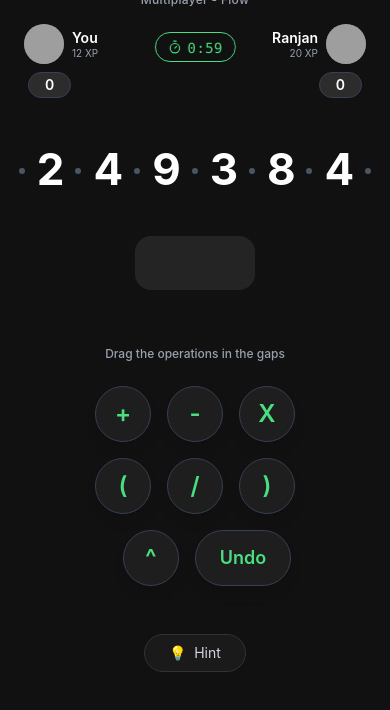
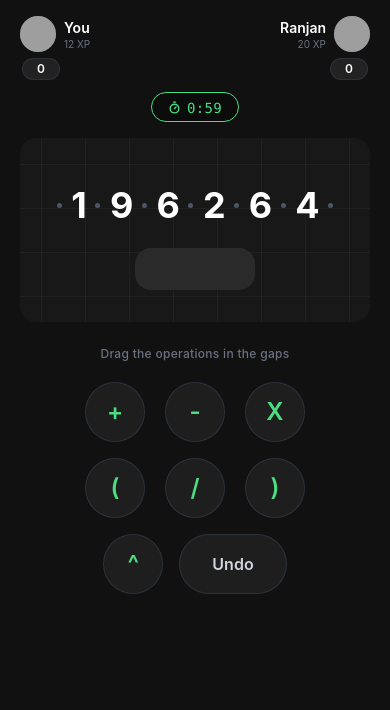
Before and after one commit to somnath-07/Hectoclash-Matiks, a React (Vite) app: page / in a window 390 px wide. Shown: the top 710 px of the page. Built offline with nearby package versions, Linux system fonts and the light colour scheme; grey boxes are pictures that could not be loaded.

Commit message:
feat: rebuild drag UI to match reference - grid card, compact layout, mobile-first

```diff
--- a/src/App.jsx
+++ b/src/App.jsx
@@ -1,12 +1,12 @@
 import React, { useState, useEffect } from 'react';
-import { DndContext, DragOverlay, useSensor, useSensors, PointerSensor } from '@dnd-kit/core';
+import { DndContext, DragOverlay, useSensor, useSensors, PointerSensor, TouchSensor } from '@dnd-kit/core';
 import { evaluate } from 'mathjs';
 import TopBar from './components/TopBar';
 import GameBoard from './components/GameBoard';
 import OperatorDock, { DraggableOperator } from './components/OperatorDock';
 
 function App() {
-  const [digits] = useState([2, 4, 9, 3, 8, 4]);
+  const [digits] = useState([1, 9, 6, 2, 6, 4]);
   // gaps is an array of 7 arrays. Each holds { id, type }
   const [gaps, setGaps] = useState(Array.from({ length: 7 }, () => []));
   const [history, setHistory] = useState([]); // Array of { gapIndex, opId }
@@ -17,6 +17,9 @@ function App() {
   const sensors = useSensors(
     useSensor(PointerSensor, {
       activationConstraint: { distance: 5 },
+    }),
+    useSensor(TouchSensor, {
+      activationConstraint: { delay: 100, tolerance: 5 },
     })
   );
 
@@ -32,9 +35,6 @@ function App() {
         expr += gaps[i+1].map(op => op.type.replace('X', '*')).join('');
     }
 
-    const baselineStr = digits.join('');
-    // Prevent evaluating the baseline string since it's just the numbers combined unless they used an operator
-
     let isDefault = true;
     for(let i=0; i< gaps.length; i++){
       if(gaps[i].length > 0) { isDefault = false; break; }
@@ -47,11 +47,8 @@ function App() {
 
     try {
       const res = evaluate(expr);
-      // Math.js can return floating point or exactly 100
       if (typeof res === 'number' && !isNaN(res)) {
-        // limit decimals just in case
         let finalRes = Number(res.toFixed(4));
-        // Remove trailing .0000
         if (finalRes === Math.floor(finalRes)) finalRes = Math.floor(finalRes);
 
         setCurrentResult(finalRes);
@@ -60,17 +57,16 @@ function App() {
           setHasWon(true);
         }
       } else {
-        setCurrentResult(null); // Invalid or infinity
+        setCurrentResult(null);
       }
     } catch (e) {
-      // Syntax errors expected during mid-typing like "24 - "
       setCurrentResult(null);
     }
 
   }, [gaps, digits, hasWon]);
 
   const handleDragStart = (event) => {
-    if (hasWon) return; // Freeze game if won
+    if (hasWon) return;
     setActiveDragOp(event.active.data.current?.type);
   };
 
@@ -118,32 +114,19 @@ function App() {
       onDragStart={handleDragStart}
       onDragEnd={handleDragEnd}
     >
-      <div className="min-h-screen bg-[var(--color-hectoc-bg)] text-white font-sans flex flex-col items-center select-none">
-        <div className="fixed inset-0 pointer-events-none bg-grid-pattern opacity-[0.15]"></div>
-
-        <div className="relative z-10 w-full max-w-md h-screen flex flex-col pt-6 pb-8 px-6 overflow-hidden">
+      <div className="min-h-screen min-h-[100dvh] bg-[var(--color-hectoc-bg)] text-white font-sans flex flex-col items-center select-none">
+        <div className="relative z-10 w-full max-w-md h-screen h-[100dvh] flex flex-col pt-4 pb-6 px-5 overflow-hidden">
           <TopBar />
 
           <GameBoard
             digits={digits}
             gaps={gaps}
             onRemoveOperator={removeOperator}
+            currentResult={currentResult}
           />
-
-          {/* Live Feed Result */}
-          <div className="mt-8 mb-2 flex justify-center h-[54px]">
-            {currentResult !== null ? (
-              <div className="text-2xl font-bold bg-[#333] px-10 py-3 rounded-2xl shadow-inner text-white transition-all transform scale-100">
-                {currentResult}
-              </div>
-            ) : (
-              <div className="w-[120px] h-full bg-[#333] rounded-2xl opacity-60"></div>
-            )}
-          </div>
 
           <OperatorDock
             onUndo={handleUndo}
-            onHint={() => alert('Try combining 4 and 9 first!')}
           />
 
           {hasWon && (
@@ -155,7 +138,7 @@ function App() {
                 </p>
                 <button
                   onClick={() => window.location.reload()}
-                  className="px-8 py-3 bg-[var(--color-hectoc-green)] text-black font-bold rounded-full hover:bg-green-400 transition-colors"
+                  className="px-8 py-3 bg-[var(--color-hectoc-green)] text-black font-bold rounded-full hover:bg-green-400 transition-colors touch-manipulation"
                 >
                   Play Again
                 </button>
--- a/src/components/GameBoard.jsx
+++ b/src/components/GameBoard.jsx
@@ -1,6 +1,6 @@
 import React from 'react';
 import { useDroppable } from '@dnd-kit/core';
-import { cn } from '../lib/utils'; // Keep this one
+import { cn } from '../lib/utils';
 
 export function Gap({ gapIndex, operators, onRemove }) {
   const { isOver, setNodeRef } = useDroppable({
@@ -11,22 +11,24 @@ export function Gap({ gapIndex, operators, onRemove }) {
     <div
       ref={setNodeRef}
       className={cn(
-        "relative flex items-center justify-center rounded-lg min-w-[30px] h-[50px] transition-all",
-        operators.length === 0 ? "" : "min-w-fit px-1",
-        isOver && "bg-[var(--color-hectoc-green)]/10 scale-110"
+        "relative flex items-center justify-center min-w-[24px] h-[50px] transition-all duration-150",
+        operators.length > 0 && "min-w-fit px-0.5",
+        isOver && "scale-110"
       )}
     >
       {operators.length === 0 && (
         <div className={cn(
-          "w-1.5 h-1.5 rounded-full bg-gray-600 transition-colors",
-          isOver && "bg-[var(--color-hectoc-green)]"
+          "w-[5px] h-[5px] rounded-full transition-all duration-200",
+          isOver
+            ? "bg-[var(--color-hectoc-green)] shadow-[0_0_8px_var(--color-hectoc-green)]"
+            : "bg-gray-600"
         )}></div>
       )}
       {operators.map((op) => (
         <button
           key={op.id}
           onClick={() => onRemove(gapIndex, op.id)}
-          className="text-3xl font-bold text-[var(--color-hectoc-green)] hover:text-red-400 mx-[1px] cursor-pointer"
+          className="text-2xl font-bold text-[var(--color-hectoc-green)] hover:text-red-400 active:text-red-500 active:scale-90 mx-[1px] cursor-pointer transition-all duration-150 touch-manipulation"
         >
           {op.type}
         </button>
@@ -35,7 +37,7 @@ export function Gap({ gapIndex, operators, onRemove }) {
   );
 }
 
-export default function GameBoard({ digits, gaps, onRemoveOperator }) {
+export default function GameBoard({ digits, gaps, onRemoveOperator, currentResult }) {
   const renderBoard = () => {
     const elements = [];
 
@@ -45,7 +47,7 @@ export default function GameBoard({ digits, gaps, onRemoveOperator }) {
     for (let i = 0; i < digits.length; i++) {
       // Digit
       elements.push(
-            <div key={`digit-${i}`} className="text-[2.75rem] font-bold tracking-tight text-white select-none relative -top-[2px]">
+        <div key={`digit-${i}`} className="text-[2.25rem] font-bold tracking-tight text-white select-none">
           {digits[i]}
         </div>
       );
@@ -57,9 +59,24 @@ export default function GameBoard({ digits, gaps, onRemoveOperator }) {
   }
 
   return (
-    <div className="flex flex-col items-center w-full mt-10">
-      <div className="flex items-center justify-center w-full max-w-[400px]">
+    <div className="w-full mt-4">
+      {/* Grid card container */}
+      <div className="w-full rounded-2xl bg-[var(--color-hectoc-card)] bg-grid-pattern overflow-hidden">
+        {/* Digits row */}
+        <div className="flex items-center justify-center w-full px-4 pt-10 pb-4">
           {renderBoard()}
+        </div>
+
+        {/* Result display inside the card */}
+        <div className="flex justify-center px-4 pb-8">
+          {currentResult !== null ? (
+            <div className="text-xl font-bold bg-[#2a2a2a] px-10 py-2.5 rounded-2xl text-white min-w-[120px] text-center">
+              {currentResult}
+            </div>
+          ) : (
+            <div className="w-[120px] h-[42px] bg-[#2a2a2a] rounded-2xl"></div>
+          )}
+        </div>
       </div>
     </div>
   );
--- a/src/components/OperatorDock.jsx
+++ b/src/components/OperatorDock.jsx
@@ -12,8 +12,6 @@ export function DraggableOperator({ type, id, isOverlay = false }) {
     transform: `translate3d(${transform.x}px, ${transform.y}px, 0)`,
   } : undefined;
 
-  let content = type;
-
   return (
     <button
       ref={setNodeRef}
@@ -21,48 +19,56 @@ export function DraggableOperator({ type, id, isOverlay = false }) {
       {...listeners}
       {...attributes}
       className={cn(
-        "w-14 h-14 rounded-full bg-[var(--color-hectoc-grid)] border border-gray-700 shadow-lg flex items-center justify-center text-[var(--color-hectoc-green)] font-semibold text-2xl touch-none",
-        isOverlay ? "opacity-90 scale-105 cursor-grabbing" : "cursor-grab active:cursor-grabbing hover:bg-gray-800"
+        "w-[60px] h-[60px] rounded-full border flex items-center justify-center font-semibold text-2xl touch-none select-none transition-all duration-150",
+        "bg-[var(--color-hectoc-grid)] border-gray-700/60 text-[var(--color-hectoc-green)]",
+        isOverlay
+          ? "opacity-90 scale-110 cursor-grabbing shadow-xl shadow-[var(--color-hectoc-green)]/10 border-[var(--color-hectoc-green)]/40"
+          : "cursor-grab active:cursor-grabbing active:scale-95"
       )}
     >
-      {content}
+      {type}
     </button>
   );
 }
 
-export default function OperatorDock({ onUndo, onHint }) {
-  const operators = ['+', '-', 'X', '(', '/', ')', '^'];
+export default function OperatorDock({ onUndo }) {
+  const row1 = ['+', '-', 'X'];
+  const row2 = ['(', '/', ')'];
 
   return (
-    <div className="w-full flex flex-col items-center mt-12 mb-8 gap-6 z-20">
-      <div className="text-xs text-gray-400 font-medium">Drag the operations in the gaps</div>
+    <div className="w-full flex flex-col items-center mt-6 gap-5 z-20">
+      {/* Instruction */}
+      <div className="text-xs text-gray-500 font-medium tracking-wide">
+        Drag the  operations in the gaps
+      </div>
 
-      <div className="flex flex-wrap justify-center gap-4 max-w-[260px]">
-        {operators.slice(0, 3).map(op => (
-          <DraggableOperator key={op} type={op} />
-        ))}
-        {operators.slice(3, 6).map(op => (
-          <DraggableOperator key={op} type={op} />
-        ))}
-        <div className="flex justify-center w-full gap-4 relative left-3">
-          {operators.slice(6).map(op => (
+      {/* Operator grid */}
+      <div className="flex flex-col items-center gap-4">
+        {/* Row 1: + - X */}
+        <div className="flex items-center gap-5">
+          {row1.map(op => (
             <DraggableOperator key={op} type={op} />
           ))}
+        </div>
+
+        {/* Row 2: ( / ) */}
+        <div className="flex items-center gap-5">
+          {row2.map(op => (
+            <DraggableOperator key={op} type={op} />
+          ))}
+        </div>
+
+        {/* Row 3: ^ + Undo */}
+        <div className="flex items-center gap-4">
+          <DraggableOperator type="^" />
           <button
             onClick={onUndo}
-            className="px-6 h-14 rounded-full bg-[var(--color-hectoc-grid)] border border-gray-700 shadow-lg flex items-center justify-center text-[var(--color-hectoc-green)] font-semibold text-lg hover:bg-gray-800 active:scale-95 transition-transform"
+            className="px-8 h-[60px] rounded-full bg-[var(--color-hectoc-grid)] border border-gray-700/60 flex items-center justify-center text-gray-300 font-semibold text-base active:scale-95 transition-all duration-150 cursor-pointer select-none touch-manipulation"
           >
             Undo
           </button>
         </div>
       </div>
-
-      <button
-        onClick={onHint}
-        className="mt-6 px-6 py-2 rounded-full bg-[#1a1a1a] border border-[#333] flex items-center gap-2 text-sm text-gray-300 hover:text-white transition-colors"
-      >
-        <span className="text-gray-400">💡</span> Hint
-      </button>
     </div>
   );
 }
--- a/src/components/TopBar.jsx
+++ b/src/components/TopBar.jsx
@@ -3,29 +3,22 @@ import { Timer } from 'lucide-react';
 
 export default function TopBar() {
   return (
+    <div className="flex flex-col w-full gap-3">
+      {/* Player row */}
       <div className="flex justify-between items-start w-full text-sm">
         {/* Player 1 (You) */}
         <div className="flex flex-col items-start">
           <div className="flex items-center space-x-2">
-          <div className="w-10 h-10 rounded-full overflow-hidden bg-gray-600 flex-shrink-0">
+            <div className="w-9 h-9 rounded-full overflow-hidden bg-gray-600 flex-shrink-0">
               <img src="https://i.pravatar.cc/150?img=11" alt="You" className="w-full h-full object-cover" />
             </div>
             <div className="flex flex-col leading-tight">
-            <span className="font-semibold">You</span>
-            <span className="text-[10px] text-gray-400">12 XP</span>
+              <span className="font-semibold text-sm">You</span>
+              <span className="text-[10px] text-gray-500">12 XP</span>
             </div>
           </div>
-        <div className="mt-2 text-sm font-semibold bg-[#2c2c2c] border border-gray-700 px-4 py-0.5 rounded-full ml-1">
+          <div className="mt-1.5 text-xs font-semibold bg-[#222] border border-gray-700/50 px-3.5 py-0.5 rounded-full ml-0.5">
             0
-        </div>
-      </div>
-
-      {/* Center status and Timer */}
-      <div className="flex flex-col items-center absolute left-1/2 -translate-x-1/2 -top-2">
-        <div className="text-xs text-gray-400 mb-6 font-medium tracking-wide">Multiplayer - Flow</div>
-        <div className="flex items-center space-x-1.5 border border-[var(--color-hectoc-green)] px-3 py-1 rounded-full text-[var(--color-hectoc-green)] bg-[var(--color-hectoc-dark)]/50 backdrop-blur-sm">
-          <Timer size={14} />
-          <span className="font-mono text-sm tracking-wide font-medium relative top-[1px]">0:59</span>
           </div>
         </div>
 
@@ -33,15 +26,24 @@ export default function TopBar() {
         <div className="flex flex-col items-end">
           <div className="flex items-center space-x-2">
             <div className="flex flex-col text-right leading-tight">
-            <span className="font-semibold">Ranjan</span>
-            <span className="text-[10px] text-gray-400">20 XP</span>
+              <span className="font-semibold text-sm">Ranjan</span>
+              <span className="text-[10px] text-gray-500">20 XP</span>
             </div>
-          <div className="w-10 h-10 rounded-full overflow-hidden bg-gray-600 flex-shrink-0">
+            <div className="w-9 h-9 rounded-full overflow-hidden bg-gray-600 flex-shrink-0">
               <img src="https://i.pravatar.cc/150?img=12" alt="Opponent" className="w-full h-full object-cover" />
             </div>
           </div>
-        <div className="mt-2 text-sm font-semibold bg-[#2c2c2c] border border-gray-700 px-4 py-0.5 rounded-full mr-1">
+          <div className="mt-1.5 text-xs font-semibold bg-[#222] border border-gray-700/50 px-3.5 py-0.5 rounded-full mr-0.5">
             0
+          </div>
+        </div>
+      </div>
+
+      {/* Timer - centered below players */}
+      <div className="flex justify-center">
+        <div className="flex items-center space-x-1.5 border border-[var(--color-hectoc-green)] px-4 py-1 rounded-full text-[var(--color-hectoc-green)] bg-black/30">
+          <Timer size={13} strokeWidth={2.5} />
+          <span className="font-mono text-sm tracking-wide font-medium relative top-[0.5px]">0:59</span>
         </div>
       </div>
     </div>
--- a/src/index.css
+++ b/src/index.css
@@ -7,6 +7,7 @@
   --color-hectoc-operator: #1e293b;
   --color-hectoc-operator-text: #4ade80;
   --color-hectoc-gap-border: #333333;
+  --color-hectoc-card: #181818;
   --font-family-hectoc: 'Inter', system-ui, sans-serif;
 }
 
@@ -16,15 +17,25 @@ body {
   background-color: var(--color-hectoc-bg);
   color: white;
   min-height: 100vh;
+  min-height: 100dvh;
   -webkit-font-smoothing: antialiased;
   -moz-osx-font-smoothing: grayscale;
+  overscroll-behavior: none;
+  overflow: hidden;
+  position: fixed;
+  width: 100%;
 }
 
-/* Base grid pattern to match the screenshot */
+#root {
+  min-height: 100vh;
+  min-height: 100dvh;
+}
+
+/* Grid pattern for the game board card */
 .bg-grid-pattern {
   background-image:
-    linear-gradient(to right, var(--color-hectoc-grid) 1px, transparent 1px),
-    linear-gradient(to bottom, var(--color-hectoc-grid) 1px, transparent 1px);
-  background-size: 40px 40px;
-  background-position: center top;
+    linear-gradient(to right, rgba(255,255,255,0.04) 1px, transparent 1px),
+    linear-gradient(to bottom, rgba(255,255,255,0.04) 1px, transparent 1px);
+  background-size: 44px 44px;
+  background-position: center center;
 }
```
Also changed, not shown: vite.config.js.timestamp-1779180243770-58f3364a4850a8.mjs (added, +11 -0 lines). Lines whose indentation alone changed are shown as unchanged.
